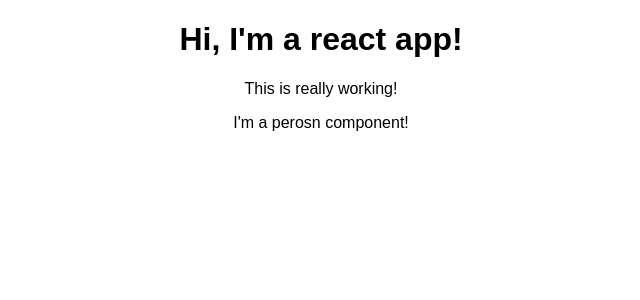
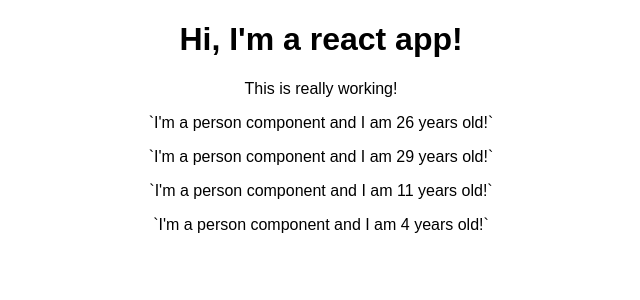
Before and after one commit to dustyfingers/react-complete-guide, a React (Create React App) app in the folder sec-3/react-complete-guide/: page / in a window 1280 px wide. Shown: the top 300 px of the page, without its empty margins (319-959 px from the left). Built offline with nearby package versions, Linux system fonts and the light colour scheme.

Commit message:
learned about outputting dynamic content and reusability of components

```diff
--- a/sec-3/react-complete-guide/src/App.js
+++ b/sec-3/react-complete-guide/src/App.js
@@ -9,6 +9,9 @@
         <h1>Hi, I'm a react app!</h1>
         <p>This is really working!</p>
         <Person />
+        <Person />
+        <Person />
+        <Person />
       </div>
     );
   }
--- a/sec-3/react-complete-guide/src/Person/Person.js
+++ b/sec-3/react-complete-guide/src/Person/Person.js
@@ -2,7 +2,7 @@
 
 const person = () => {
     return (
-        <p>I'm a perosn component!</p>
+        <p>`I'm a person component and I am {Math.floor(Math.random() * 30)} years old!`</p>
     );
 };
 
```
